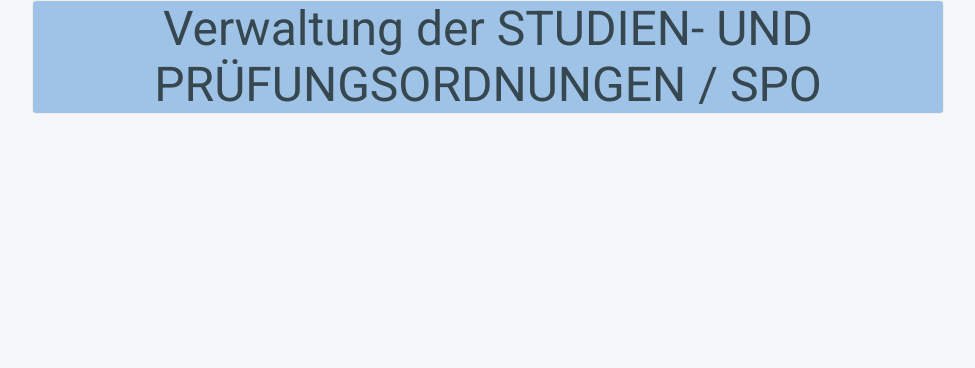
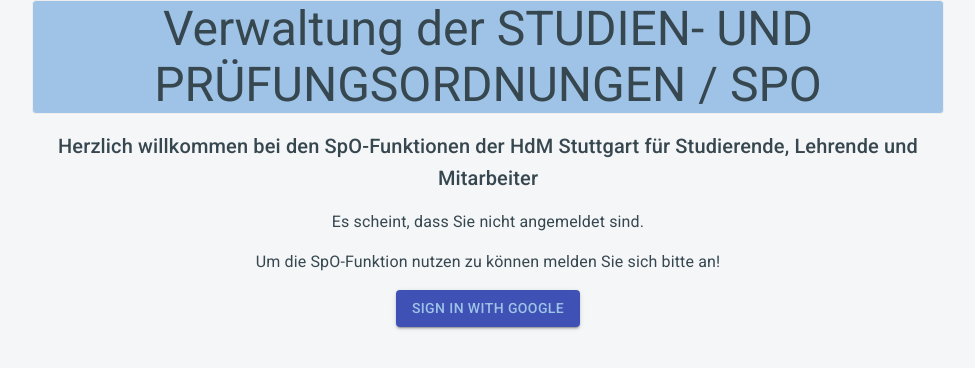
Before and after one commit to alexisschmidt/SoftwarePraktikum_Gruppe4, a React (Create React App) app in the folder frontend/: page /index.html in a window 1280 px wide. Shown: the top 368 px of the page, without its empty margins (152-1127 px from the left). Built offline with nearby package versions, Linux system fonts and the light colour scheme; no server answers.

Commit message:
Firebase Error fix

```diff
--- a/frontend/package.json
+++ b/frontend/package.json
@@ -4,6 +4,8 @@
   "private": true,
   "proxy": "http://localhost:5000/",
   "dependencies": {
+    "@firebase/app": "^0.7.11",
+    "@firebase/auth": "^0.19.3",
     "@material-ui/core": "^4.12.3",
     "@material-ui/icons": "^4.11.2",
     "@testing-library/jest-dom": "^5.15.1",
--- a/frontend/src/App.js
+++ b/frontend/src/App.js
@@ -1,12 +1,13 @@
 import React from 'react';
-import { BrowserRouter as Router } from 'react-router-dom';
+import { BrowserRouter as Router, Route, Navigate } from 'react-router-dom';
 import { Container, ThemeProvider, CssBaseline } from '@material-ui/core'; //um Material-UI-Komponente nutzen zu können
-import firebase from 'firebase/compat/app';
+import firebase from 'firebase/app';
+import Header from './components/layout/Header';
 import 'firebase/auth';
-import Header from './components/layout/Header'
 import Theme from './Theme';
 /**import SignIn from './components/pages/SignIn';*/
 import firebaseConfig from './firebaseconfig';
+import SignIn from './components/pages/SignIn';
 
 
 
@@ -103,7 +104,19 @@
       <Router basename={process.env.PUBLIC_URL}>
         <Container maxWidth='md'>
           <Header user={currentUser} />
-
+		  {
+							// Is a user signed in?
+							currentUser ?
+								<>
+									<Navigate from='/' to='start' />
+								</>
+								:
+								// else show the sign in page
+								<>
+									<Navigate to='/index.html' />
+									<SignIn onSignIn={this.handleSignIn} />
+								</>
+						}
         </Container>
       </Router>
     </ThemeProvider>
```
Also changed, not shown: 2 other files (tests, documents, lock files or other folders).
